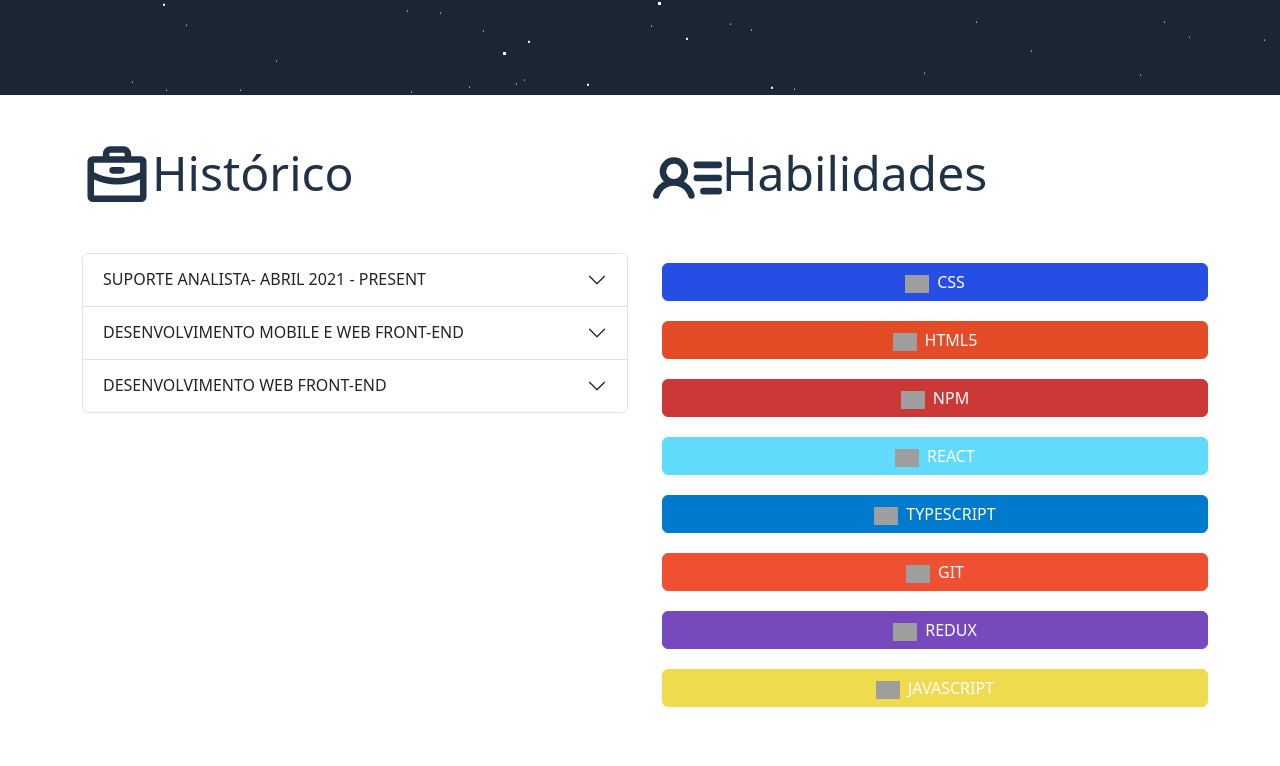
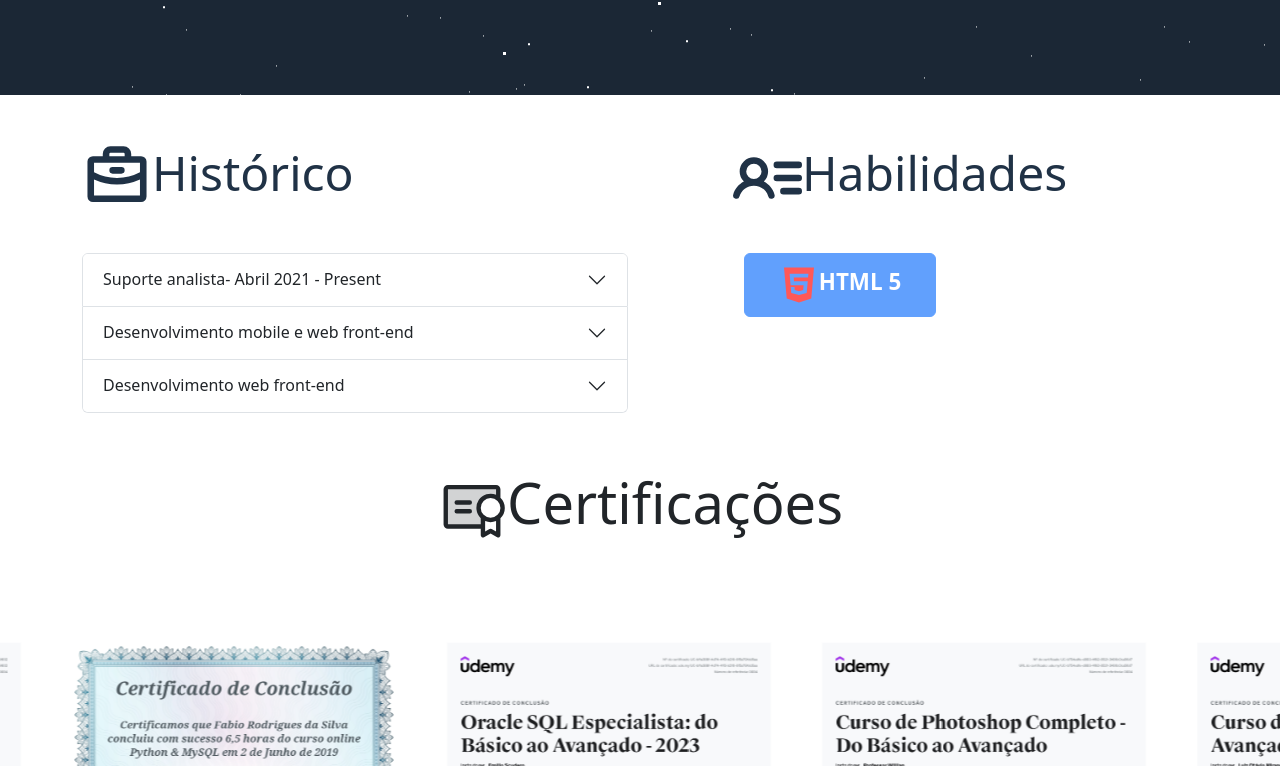
Before and after one commit to Fabio2000/Portifolio, a React (Create React App) app: page / in a window 1280 px wide. Shown: the part 1254-2020 px from the top of the page. Built offline with nearby package versions, Linux system fonts and the light colour scheme; grey boxes are pictures that could not be loaded.

Commit message:
Tentando melhorar as skills V2

```diff
--- a/src/components/skills/skills.css
+++ b/src/components/skills/skills.css
@@ -5,23 +5,15 @@
     padding-bottom: 2rem;
 }
 
+#SkillsContainer{
+    padding-left: 5rem;
+}
 
-.skills-container {
-    display: flex;
-    flex-wrap: wrap;
-    justify-content: center;
-  }
+#SkillsButtons Button{
+    height: 4rem;
+    width: 12rem;
+}
 
-  button {
-    display: flex;
-    align-items: center;
-    padding: 10px 20px;
-    border-radius: 5px;
-    font-size: 16px;
-    color: white;
-    text-transform: uppercase;
-  }
-
-  button img {
-    margin-right: 10px;
-  }
+#SkillsButtons strong{
+    font-size: 1.4rem;
+}
--- a/src/components/skills/skills.js
+++ b/src/components/skills/skills.js
@@ -7,22 +7,9 @@ import { RiJavascriptFill } from "react-icons/ri";
 import { IoLogoPython } from "react-icons/io5";
 import { SiMysql, SiNextdotjs, SiBootstrap, SiMongodb } from "react-icons/si";
 import { FaNode, FaReact } from "react-icons/fa";
-import { Button } from 'reactstrap';
+import {Button} from 'reactstrap';
 
-
-
-const skills = [
-    { name: 'CSS', color: '#264de4', icon: 'https://path/to/css-icon.png' },
-    { name: 'HTML5', color: '#e34c26', icon: 'https://path/to/html-icon.png' },
-    { name: 'npm', color: '#cb3837', icon: 'https://path/to/npm-icon.png' },
-    { name: 'React', color: '#61dbfb', icon: 'https://path/to/react-icon.png' },
-    { name: 'TypeScript', color: '#007acc', icon: 'https://path/to/typescript-icon.png' },
-    { name: 'git', color: '#f05032', icon: 'https://path/to/git-icon.png' },
-    { name: 'Redux', color: '#764abc', icon: 'https://path/to/redux-icon.png' },
-    { name: 'JavaScript', color: '#f0db4f', icon: 'https://path/to/javascript-icon.png' }
-  ];
-
-
+const seila = [{color: '#264de4'}]
 
 
 function Skills() {
@@ -36,21 +23,17 @@ function Skills() {
                     Habilidades
                 </h1>
             </div>
-            <div className="container" id="SkillsCards">
+            <div className="container" id="SkillsButtons">
                 <div className="row">
-                {skills.map((skill, index) => (
-          <Button
-            key={index}
-            style={{
-              backgroundColor: skill.color,
-              borderColor: skill.color,
-              margin: '10px'
-            }}
-          >
-            <img src={skill.icon} alt={skill.name} style={{ width: '24px', marginRight: '8px' }} />
-            {skill.name}
-          </Button>
-        ))}
+                    <div className="col-md-4">
+                    <Button
+                    color="primary"
+                    disabled
+                  >
+                    <FaHtml5 size={40} color="red"/>
+                    <strong>HTML 5</strong>
+                  </Button>
+                    </div>
                 </div>
             </div>
 
```
